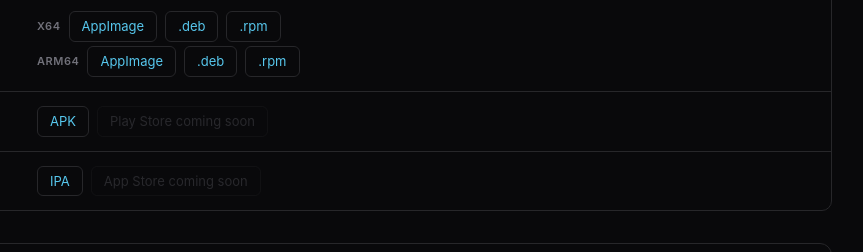
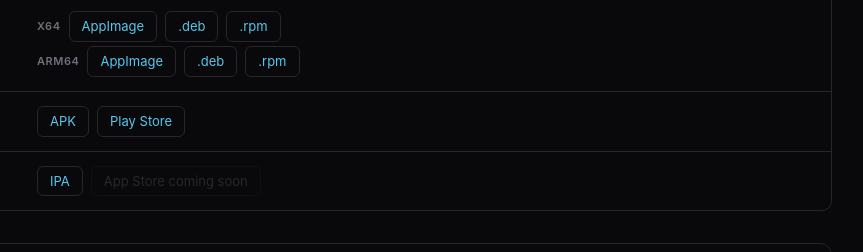
Before and after one commit to fistbump-org/web, a plain HTML site: page index.html in a window 1280 px wide. Shown: the part 4314-4566 px from the top of the page, 284-1147 px from the left. Drawn offline with Linux system fonts and the light colour scheme.

Commit message:
add google play

```diff
--- a/index.html
+++ b/index.html
@@ -340,7 +340,7 @@
         <div class="sw-dl-label"><img class="sw-dl-icon" src="img/android.svg" alt="">Android</div>
         <div class="sw-dl-files">
           <a href="download/Fistbump-latest-android.apk" class="sw-dl-link">APK</a>
-          <span class="sw-dl-link disabled">Play Store coming soon</span>
+          <a href="https://play.google.com/store/apps/details?id=org.fistbump.wallet" class="sw-dl-link">Play Store</a>
         </div>
       </div>
       <div class="sw-dl-row">
```
